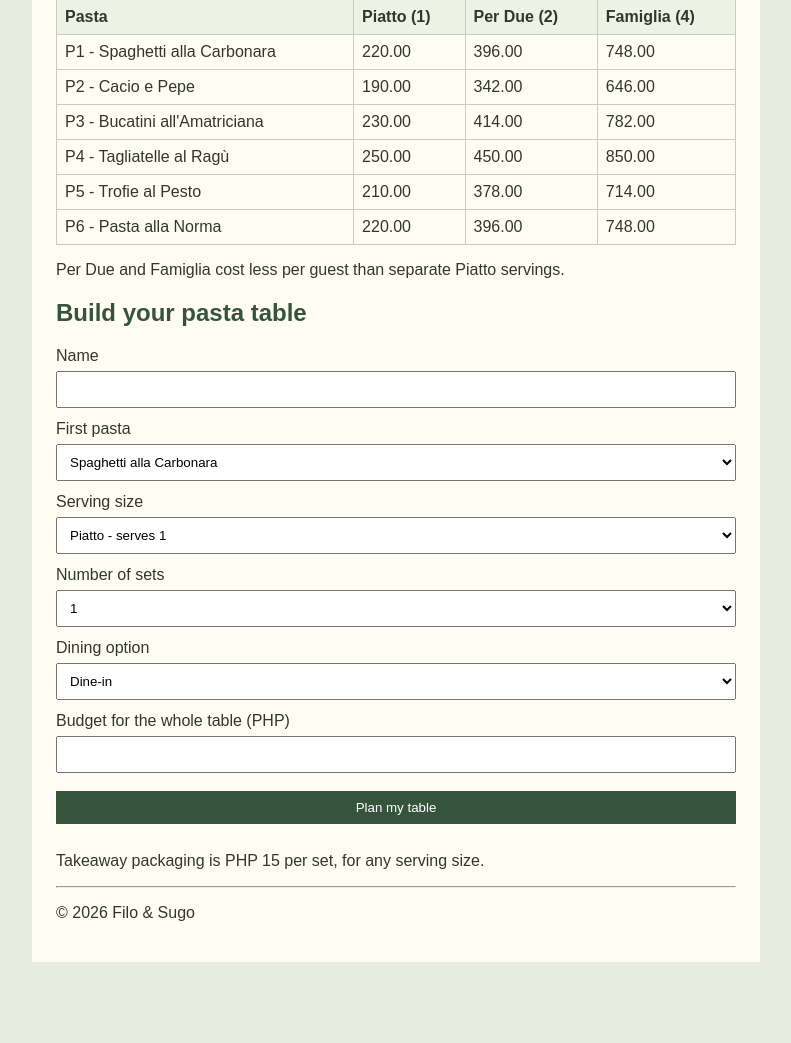
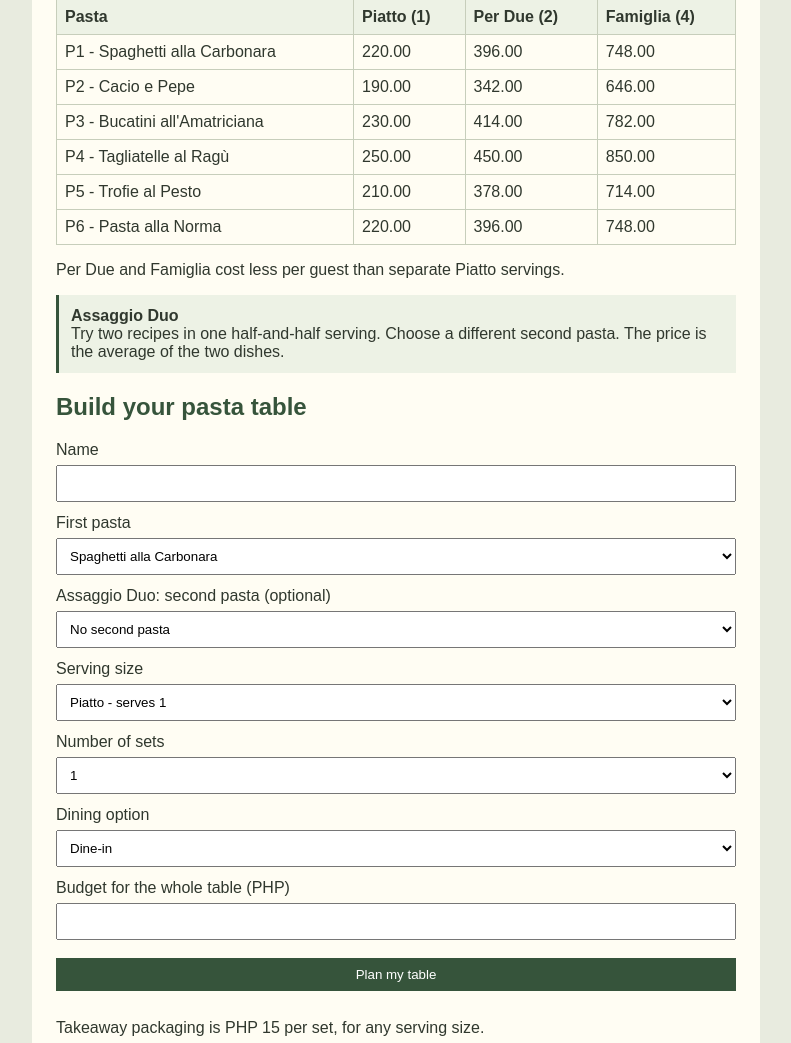
Before and after one commit to jervdev/PHP-Projects, a PHP site: page / in a window 1280 px wide. Shown: the part 258-1301 px from the top of the page, without its empty margins (244-1035 px from the left). Before the commit the page ends 1220 px from the top, so only its background shows below. Run offline with PHP 8.4, Linux system fonts and the light colour scheme.

Commit message:
Add tasting duo

```diff
--- a/Filo & Sugo/bill.php
+++ b/Filo & Sugo/bill.php
@@ -1,7 +1,7 @@
 <?php
 echo '<h2>Your pasta table</h2>';
 echo '<p>Customer: ' . htmlspecialchars($name, ENT_QUOTES, 'UTF-8') . '</p>';
-
+if ($tasting) { echo '<p><strong>Assaggio Duo - half of each recipe</strong></p>'; }
 echo '<p>' . htmlspecialchars($orderName) . '</p>';
 $setLabel = $quantity == 1 ? 'set' : 'sets';
 $guestLabel = $bill['Guests'] == 1 ? 'guest' : 'guests';
--- a/Filo & Sugo/index.php
+++ b/Filo & Sugo/index.php
@@ -1,12 +1,19 @@
 <?php require 'header.php'; ?>
 <?php include 'menu.php'; ?>
-
+<p class="tasting"><strong>Assaggio Duo</strong><br>Try two recipes in one half-and-half serving. Choose a different second pasta. The price is the average of the two dishes.</p>
 <h2>Build your pasta table</h2>
 <form method="POST" action="process.php">
     <label for="customer_name">Name</label>
     <input id="customer_name" name="customer_name" type="text" required>
     <label for="product">First pasta</label>
     <select id="product" name="product">
+        <?php foreach ($pastas as $code => $pasta) { ?>
+            <option value="<?php echo $code; ?>"><?php echo htmlspecialchars($pasta[0]); ?></option>
+        <?php } ?>
+    </select>
+    <label for="second">Assaggio Duo: second pasta (optional)</label>
+    <select id="second" name="second">
+        <option value="none">No second pasta</option>
         <?php foreach ($pastas as $code => $pasta) { ?>
             <option value="<?php echo $code; ?>"><?php echo htmlspecialchars($pasta[0]); ?></option>
         <?php } ?>
--- a/Filo & Sugo/process.php
+++ b/Filo & Sugo/process.php
@@ -14,7 +14,11 @@ if (!$valid) {
     $price = $pastas[$product][1];
     $orderName = $pastas[$product][0];
     $tasting = false;
-
+    if ($second !== 'none') {
+        $price = ($price + $pastas[$second][1]) / 2;
+        $orderName .= ' + ' . $pastas[$second][0];
+        $tasting = true;
+    }
     $sets = $quantity;
     $budget = round($budget, 2);
     $serviceName = $service === 'takeaway' ? 'Takeaway' : 'Dine-in';
--- a/Filo & Sugo/validate.php
+++ b/Filo & Sugo/validate.php
@@ -6,9 +6,12 @@ $quantity = filter_var($_POST['quantity'] ?? null, FILTER_VALIDATE_INT);
 $budget = filter_var($_POST['budget'] ?? null, FILTER_VALIDATE_FLOAT);
 $size = filter_var($_POST['size'] ?? null, FILTER_VALIDATE_INT);
 $service = $_POST['service'] ?? '';
-$second = 'none';
+$second = $_POST['second'] ?? 'none';
 $valid = $name !== '' && is_string($product) && isset($pastas[$product])
     && $quantity !== false && $quantity !== null && $quantity >= 1 && $quantity <= 5
     && $budget !== false && $budget !== null && $budget >= 0 && is_finite($budget);
 $valid = $valid && $size !== false && $size !== null && $size >= 0 && $size < count($servings)
     && in_array($service, ['dinein', 'takeaway'], true);
+$valid = $valid && is_string($second)
+    && ($second === 'none' || isset($pastas[$second]))
+    && ($second === 'none' || $second !== $product);
```
